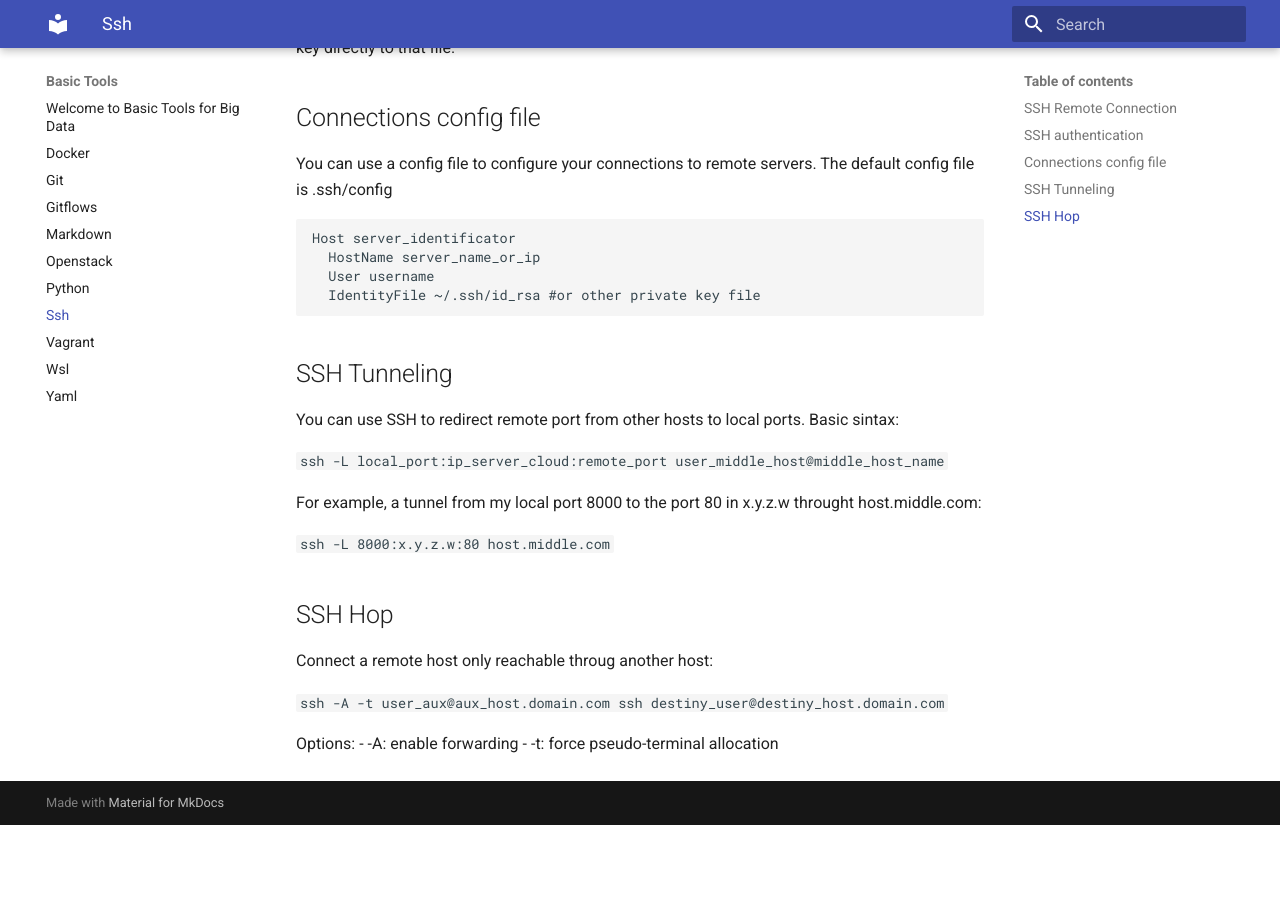
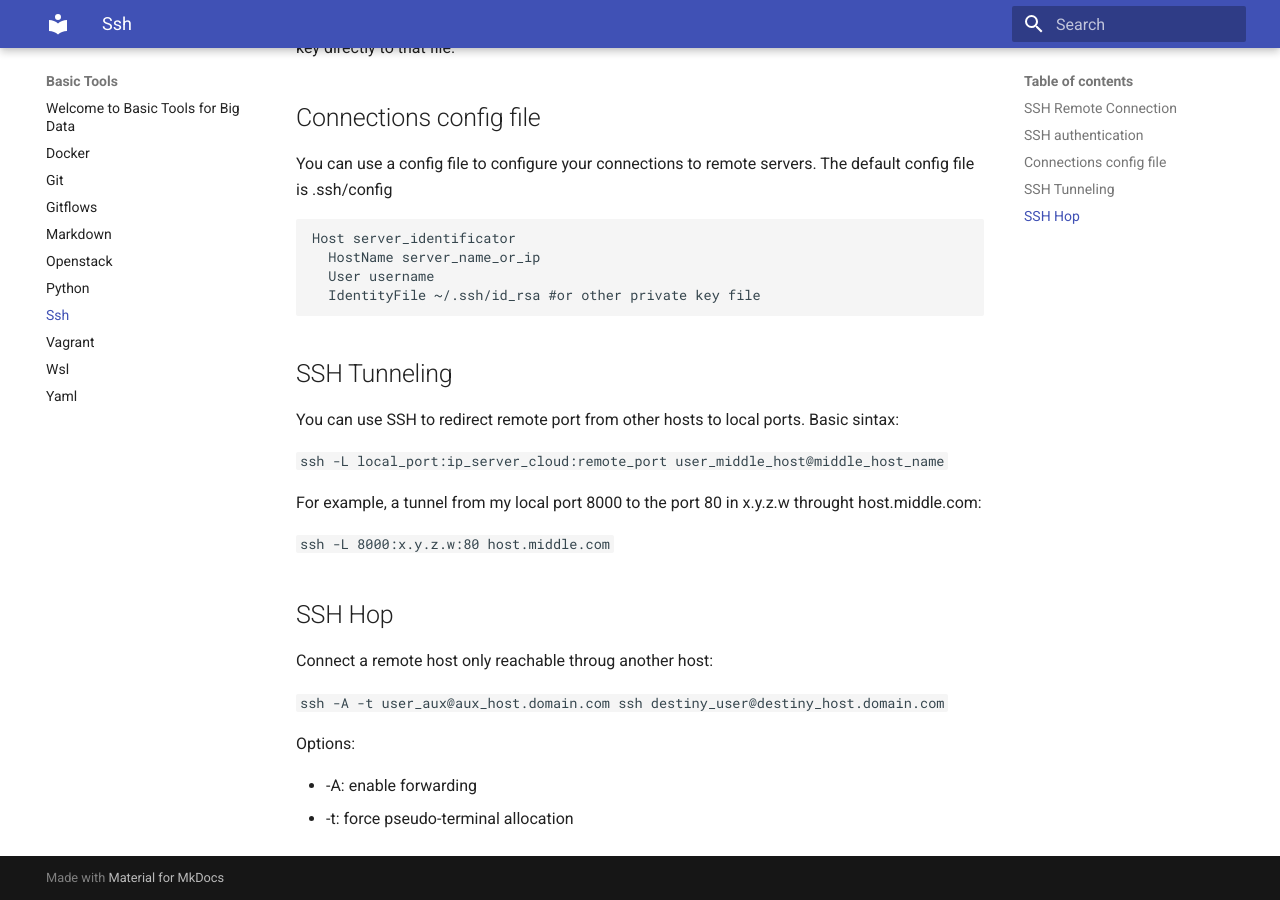
Before and after one commit to bigdatawirtz/basic-tools, an MkDocs documentation site: the page built from docs/ssh.md, in a window 1280 px wide and 900 px high, scrolled down 674 px. Built offline with MkDocs 1.6.1 and Material for MkDocs 9.7.7, drawn with Linux system fonts in a browser that asks for light colours; before the commit the page ends 1499 px from its top, so only the background shows below that.

Commit message:
format fixes

````diff
--- a/docs/ssh.md
+++ b/docs/ssh.md
@@ -42,5 +42,6 @@ Connect a remote host only reachable throug another host:
 ```ssh -A -t user_aux@aux_host.domain.com ssh destiny_user@destiny_host.domain.com```
 
 Options:
-- -A: enable forwarding
-- -t: force pseudo-terminal allocation
+
+* -A: enable forwarding
+* -t: force pseudo-terminal allocation
````
Also changed, not shown: docs/git.md (+1 -0 lines).
